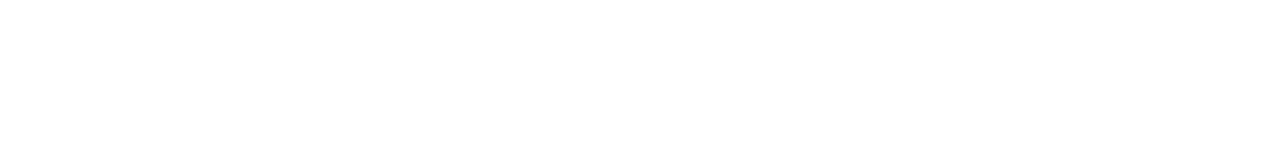
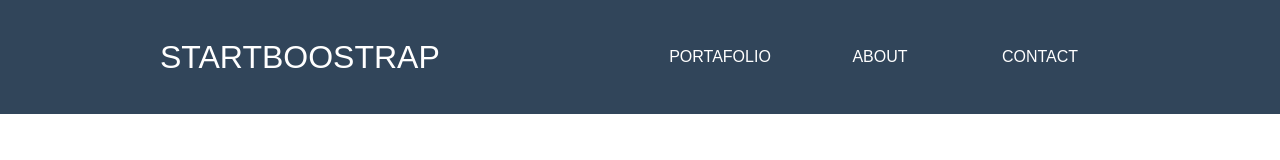
Before and after one commit to florcondori/Freelancer, a plain HTML site: page index.html in a window 1280 px wide. Drawn offline with Linux system fonts and the light colour scheme.

Commit message:
header con grid system

```diff
--- a/css/common.css
+++ b/css/common.css
@@ -1,3 +1,66 @@
-/*
- * Estilos reutilizables
- */
+/* Estilos reutilizables*/
+.uppercase{
+	text-transform: uppercase;
+}
+.container{
+	width: 100%;
+	margin: 0 auto;
+	max-width: 1200px;
+	overflow: auto;
+}
+
+.row:after{
+	clear: both;
+}
+
+[class*="col-"]{
+	float: left;
+}
+
+.col-1{
+	width: 8.33333%;
+}
+
+.col-2{
+	width: 16.66667%;
+}
+
+.col-3{
+	width: 25%;
+}
+
+.col-4{
+	width: 33.3333%;
+}
+
+.col-5{
+	width: 41.66666667%;
+}
+
+.col-6{
+	width: 50%;
+}
+
+.col-7{
+	width: 58.33333%;
+}
+
+.col-8{
+	width: 66.66667%;
+}
+
+.col-9{
+	width: 75%;
+}
+
+.col-10{
+	width: 83.333333%;
+}
+
+.col-11{
+	width: 91.666667%,
+}
+
+.col-12{
+	width: 100%;
+}
--- a/css/main.css
+++ b/css/main.css
@@ -1,3 +1,37 @@
-/*
- * Estilos de tu proyecto
- */
+*{
+	box-sizing: border-box;
+	margin: 0;
+	padding: 0;
+	font-family: arial;
+}
+
+ a{
+ 	text-decoration: none;
+}
+
+header{
+	position: fixed;
+ 	background-color: #31455A;
+ 	overflow: auto;
+ 	padding: 2rem 10rem;
+ 	width: 100%;
+}
+
+ header *{
+ 	color: white;
+ 	height: 50px;
+}
+
+header a{
+ 	padding: 1rem 0;
+ 	text-align: center;
+}
+
+header a:hover{
+	background: #19C3A8;
+}
+
+.name-proyecto{
+ 	font-size: 2rem;
+    padding: 7px 0;
+ }
--- a/index.html
+++ b/index.html
@@ -4,12 +4,17 @@
 	<meta charset="UTF-8">
 	<title>Freelancer</title>
 	<!-- Enlaza aquí tu CSS común y de tu proyecto -->
-
+	<link rel="stylesheet" href="css/common.css">
+	<link rel="stylesheet" href="css/main.css">
 </head>
 <body>
-	<!-- Escribe tu código aquí -->
-
-	<!-- Enlaza aquí tu archivo JS -->
-
+	<header>
+		<div class="container">
+			<p class="col-6 name-proyecto uppercase">startboostrap</p>
+			<a href="#portafolio" class="col-2 uppercase">portafolio</a>
+			<a href="#about" class="col-2 uppercase">about</a>
+			<a href="#contact" class="col-2 uppercase">contact</a>
+		</div>
+	</header>
 </body>
 </html>
```
